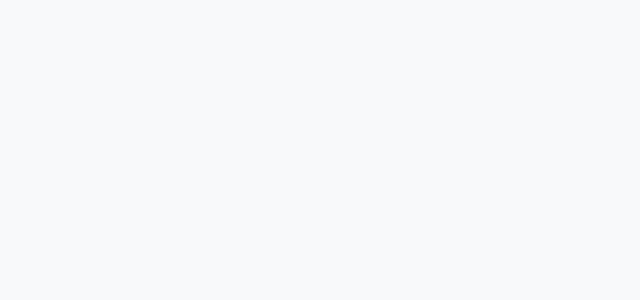
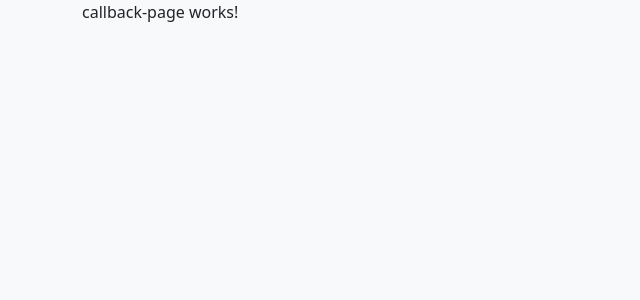
Before and after one commit to basarbk/portfolio-blog-app-w-angular, an Angular app: page /callback in a window 1280 px wide. Before the commit this address led to /. Shown: the top 300 px of the page, without its empty margins (0-640 px from the left). Built offline with nearby package versions, Linux system fonts and the light colour scheme.

Commit message:
0401-new-pages

```diff
--- /dev/null
+++ b/src/app/pages/callback-page/callback-page.component.html
@@ -0,0 +1 @@
+<p>callback-page works!</p>
--- /dev/null
+++ b/src/app/pages/home-page/home-page.component.html
@@ -0,0 +1 @@
+<p>home-page works!</p>
```
Also changed, not shown: src/app/app.routes.ts (+12 -1 lines), src/app/pages/callback-page/callback-page.component.ts (added, +11 -0 lines), src/app/pages/home-page/home-page.component.ts (added, +11 -0 lines).
